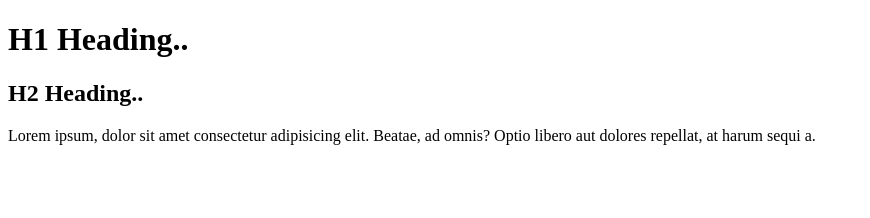
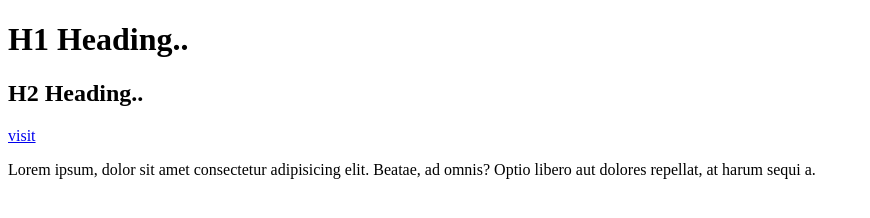
Before and after one commit to mohd-innomatics/practice1, a plain HTML site: page index.html in a window 1280 px wide. Shown: the whole page, without its empty margins (0-870 px from the left). Drawn offline with Linux system fonts and the light colour scheme.

Commit message:
link added

```diff
--- a/index.html
+++ b/index.html
@@ -8,7 +8,7 @@
 <body>
     <h1>H1 Heading..</h1>
     <h2>H2 Heading..</h2>
-
+    <a href="#">visit</a>
     <p>Lorem ipsum, dolor sit amet consectetur adipisicing elit. Beatae, ad omnis? Optio libero aut dolores repellat, at harum sequi a.</p>
 </body>
 </html>
```
